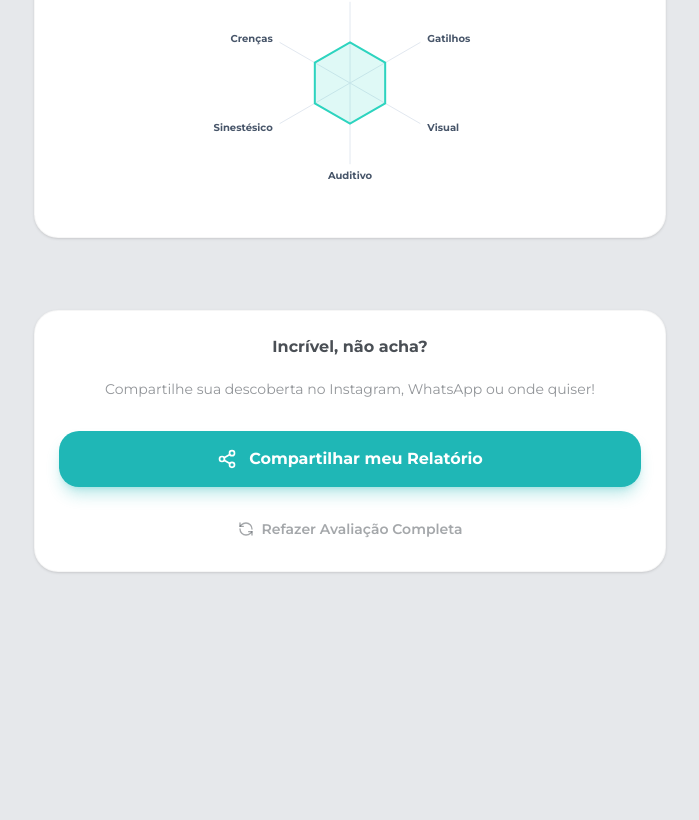
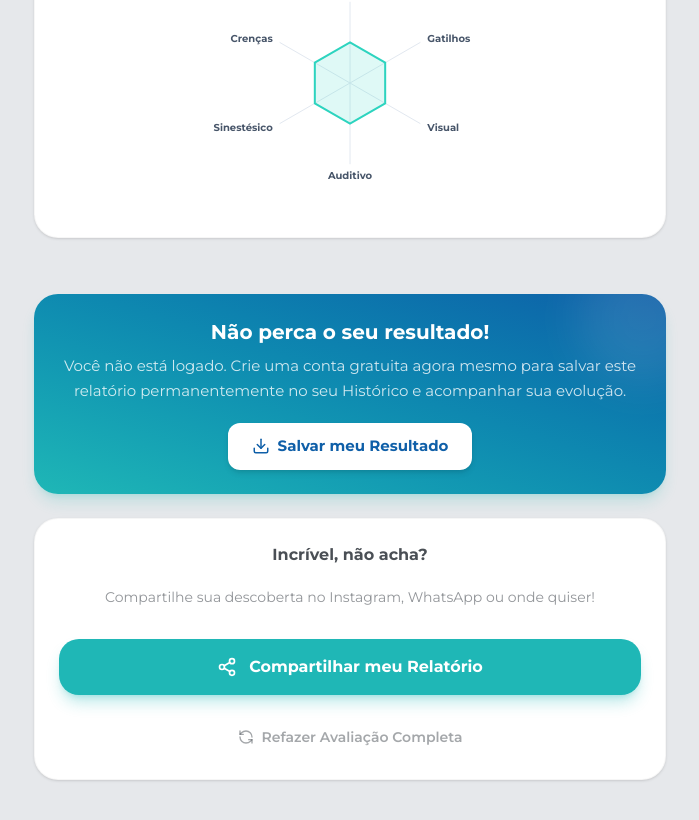
Before and after one commit to JonnathanVituriano/NeuroSync, a Next.js app in the folder Core/: page /resultado in a window 1280 px wide. Shown: the part 4104-4924 px from the top of the page, without its empty margins (290-989 px from the left). Before the commit the page ends 4724 px from the top, so only its background shows below. Built offline with nearby package versions, Linux system fonts and the light colour scheme; no server answers.

Commit message:
Corrigindo bug do primeiro clique no ThemeToggle

```diff
--- a/Core/src/app/privacidade/page.tsx
+++ b/Core/src/app/privacidade/page.tsx
@@ -47,7 +47,7 @@ export default function Privacidade() {
 
           <h3 className="text-xl font-bold text-brand-blue mt-8 mb-4">4. Seus Direitos</h3>
           <p className="text-brand-graphite/80 leading-relaxed text-justify">
-            Você é livre para recusar a nossa solicitação de informações pessoais, entendendo que talvez não possamos fornecer o serviço de mapeamento de perfil. A qualquer momento, você pode solicitar a exclusão da sua conta e de todos os dados associados entrando em contato conosco.
+            Você é livre para recusar a nossa solicitação de informações pessoais, entendendo que talvez não possamos fornecer o serviço de mapeamento de perfil. A qualquer momento, você tem total autonomia para excluir sua conta e todos os dados associados (resultados de testes) diretamente pelo aplicativo, acessando a página "Meu Histórico" e utilizando a função de exclusão de conta.
           </p>
 
           <div className="mt-12 p-4 bg-brand-light rounded-xl text-center text-sm text-brand-graphite/60">
--- a/Core/src/app/resultado/page.tsx
+++ b/Core/src/app/resultado/page.tsx
@@ -4,6 +4,7 @@ import { Target, Share2, RefreshCcw, ShieldAlert, Sparkles, Brain, CheckSquare,
 import { useRouter } from "next/navigation";
 import Link from "next/link";
 import { useAssessmentStore } from "@/store/useAssessmentStore";
+import { useAuth } from "@/contexts/AuthContext";
 import { useEffect, useState, useMemo, useRef } from "react";
 import { questionsData } from "@/data/questions";
 import { profilesData } from "@/data/profiles";
@@ -27,6 +28,7 @@ function getShortLabel(cat: string) {
 
 export default function Resultado() {
   const router = useRouter();
+  const { user } = useAuth();
   const { answers, resetAssessment } = useAssessmentStore();
   const [loading, setLoading] = useState(true);
   const [isMounted, setIsMounted] = useState(false);
@@ -287,8 +289,22 @@ export default function Resultado() {
         <RadarSection title="Inteligência Emocional" data={result.radarIE} color="#0A457D" />
         <RadarSection title="Finanças" data={result.radarFinancas} color="#2dd4bf" />
 
+        {/* INCENTIVO DE CADASTRO (CTA) */}
+        {!user && (
+          <div className="mt-8 w-full bg-gradient-to-tr from-brand-teal to-brand-blue rounded-3xl p-6 shadow-lg shadow-brand-teal/20 text-center relative overflow-hidden">
+            <div className="absolute -top-10 -right-10 w-32 h-32 bg-white/10 rounded-full blur-xl"></div>
+            <h3 className="text-xl font-black text-white mb-2">Não perca o seu resultado!</h3>
+            <p className="text-white/80 text-[15px] mb-5 leading-relaxed">
+              Você não está logado. Crie uma conta gratuita agora mesmo para salvar este relatório permanentemente no seu Histórico e acompanhar sua evolução.
+            </p>
+            <Link href="/cadastro" className="inline-flex items-center gap-2 bg-white text-brand-blue px-6 py-3 rounded-xl font-bold text-[15px] shadow-md hover:scale-105 active:scale-95 transition-transform">
+              <Download size={18} /> Salvar meu Resultado
+            </Link>
+          </div>
+        )}
+
         {/* BOTOES DE AÇÃO */}
-        <div className="mt-12 flex flex-col items-center gap-4 w-full bg-brand-white p-6 rounded-3xl shadow-sm border border-brand-graphite/5">
+        <div className="mt-6 flex flex-col items-center gap-4 w-full bg-brand-white p-6 rounded-3xl shadow-sm border border-brand-graphite/5">
 
           <h3 className="text-[16px] font-black text-brand-graphite mb-1">Incrível, não acha?</h3>
           <p className="text-sm text-brand-graphite/60 text-center mb-4">Compartilhe sua descoberta no Instagram, WhatsApp ou onde quiser!</p>
--- a/Core/src/app/termos/page.tsx
+++ b/Core/src/app/termos/page.tsx
@@ -32,7 +32,7 @@ export default function Termos() {
 
           <h3 className="text-xl font-bold text-brand-blue mt-8 mb-4">2. Conta do Usuário</h3>
           <p className="text-brand-graphite/80 leading-relaxed text-justify">
-            Para acessar o histórico e gerar os relatórios, é necessário criar uma conta. Você é responsável por manter a confidencialidade de sua senha e por todas as atividades que ocorrem sob sua conta. O fornecimento de dados falsos pode resultar no encerramento imediato do seu acesso.
+            Para acessar o histórico e salvar os relatórios permanentemente, é necessário criar uma conta. Você é responsável por manter a confidencialidade de sua senha e por todas as atividades que ocorrem sob sua conta. O fornecimento de dados falsos pode resultar no encerramento imediato do seu acesso. O usuário pode encerrar e excluir sua conta a qualquer momento através da página "Meu Histórico", o que apagará permanentemente todos os registros do sistema.
           </p>
 
           <h3 className="text-xl font-bold text-brand-blue mt-8 mb-4">3. Propriedade Intelectual</h3>
--- a/Core/src/components/ThemeToggle.tsx
+++ b/Core/src/components/ThemeToggle.tsx
@@ -6,7 +6,7 @@ import { useEffect, useState } from "react";
 import { motion } from "framer-motion";
 
 export function ThemeToggle() {
-  const { theme, setTheme } = useTheme();
+  const { theme, setTheme, resolvedTheme } = useTheme();
   const [mounted, setMounted] = useState(false);
 
   useEffect(() => {
@@ -19,11 +19,11 @@ export function ThemeToggle() {
     <motion.button
       whileHover={{ scale: 1.1 }}
       whileTap={{ scale: 0.9 }}
-      onClick={() => setTheme(theme === "dark" ? "light" : "dark")}
+      onClick={() => setTheme(resolvedTheme === "dark" ? "light" : "dark")}
       className="fixed bottom-6 right-6 p-3 rounded-full bg-brand-white shadow-lg border border-brand-light z-50 flex items-center justify-center text-brand-blue hover:text-brand-teal transition-colors"
       aria-label="Alternar tema"
     >
-      {theme === "dark" ? (
+      {resolvedTheme === "dark" ? (
         <Sun className="w-6 h-6" />
       ) : (
         <Moon className="w-6 h-6" />
```
Also changed, not shown: Core/public/sw.js.
